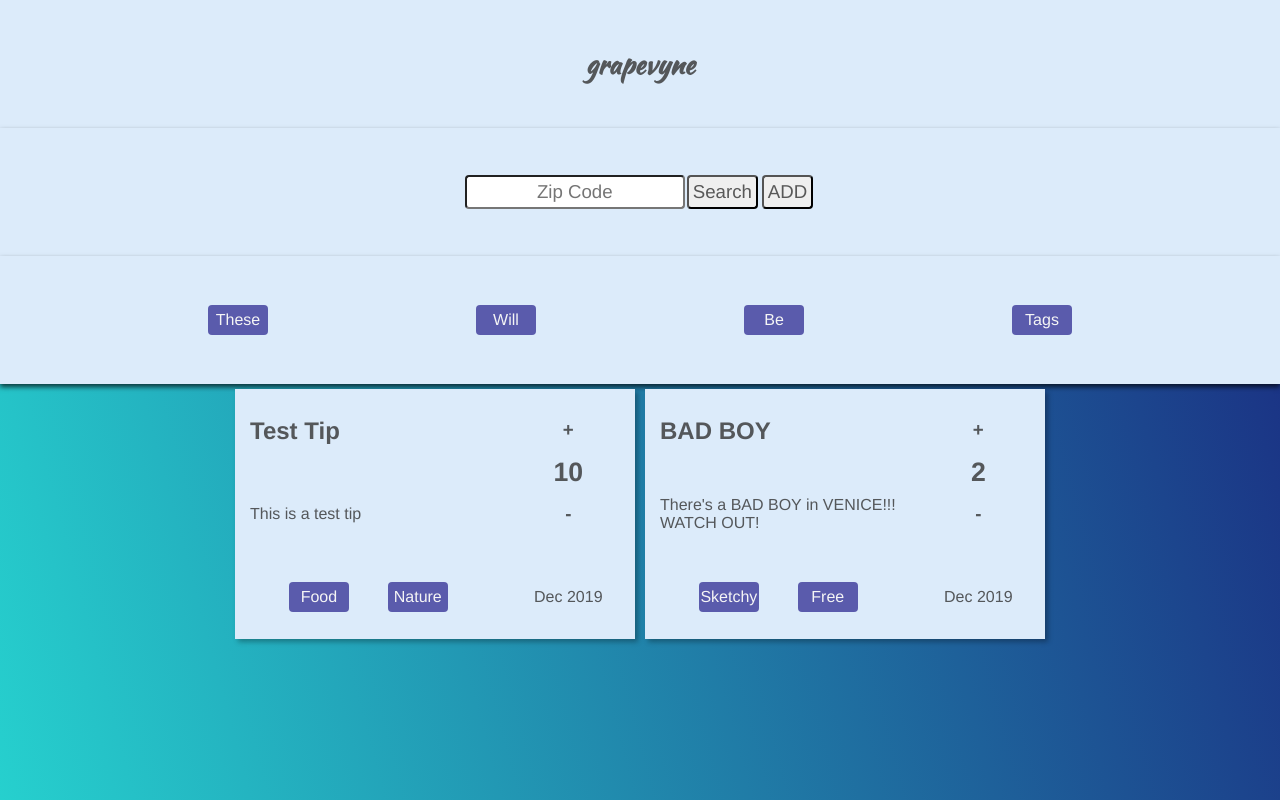
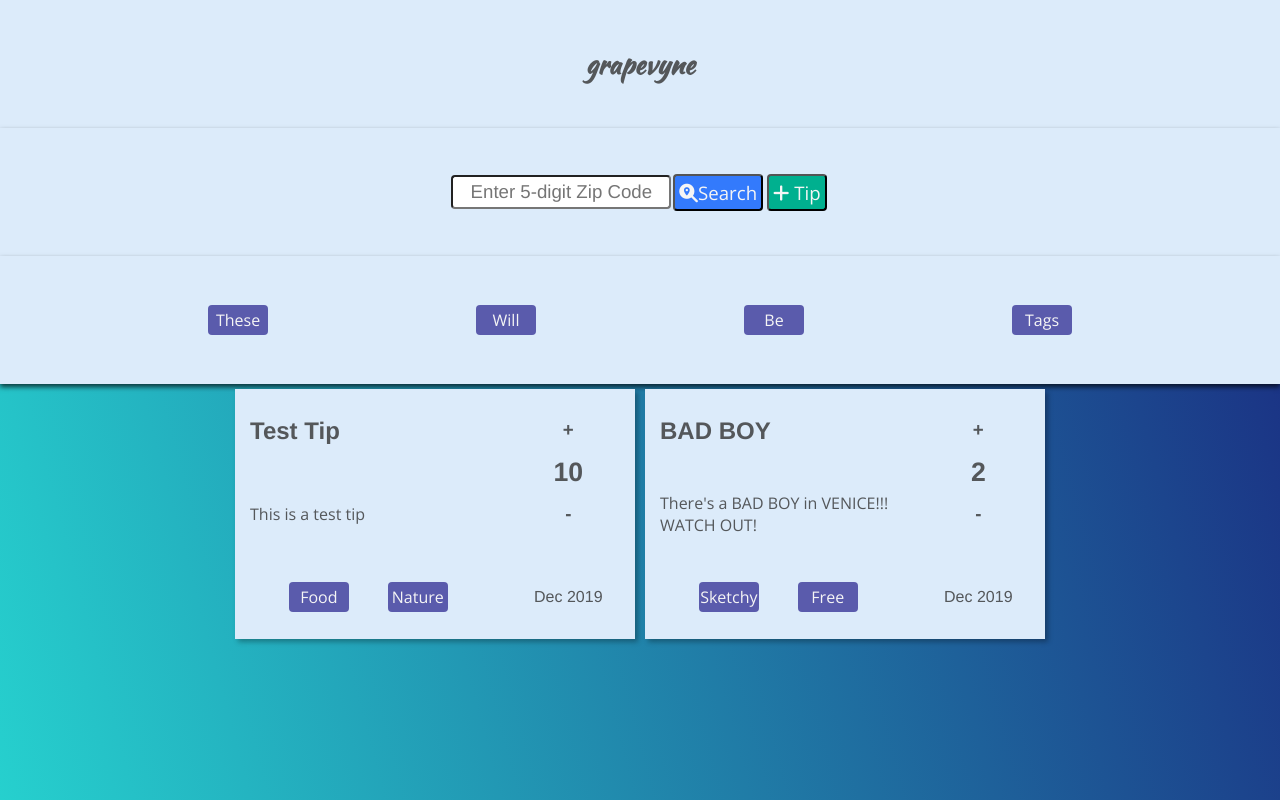
Before and after one commit to grapevyne/Tiply, a React app: page / in a window 1280 px wide. Built offline with nearby package versions, Linux system fonts and the light colour scheme.

Commit message:
Added Google fonts, Fontawesome, and more styling for icons

```diff
--- a/assets/styles.css
+++ b/assets/styles.css
@@ -1,4 +1,4 @@
-@import url('https://fonts.googleapis.com/css?family=Kaushan+Script&display=swap');
+@import url('https://fonts.googleapis.com/css?family=Kaushan+Script|Open+Sans&display=swap');
 * {
     margin: 0;
     padding: 0;
@@ -51,6 +51,7 @@ html, body, #root {
     align-items: center;
     cursor: pointer;
     border-radius: 4px;
+    font-family: 'Open Sans', sans-serif;
 }
 
 #tips-container {
@@ -58,7 +59,7 @@ html, body, #root {
     display: flex;
     flex-wrap: wrap;
 }
-
+/* tip card */
 .tip {
     margin: 5px;
     background: rgb(220,235,250,1);
@@ -69,6 +70,7 @@ html, body, #root {
     grid-template-columns: repeat(3, 1fr);
     box-shadow: 3px 3px 5px rgba(0,0,0,.3);
 }
+/* tip header h2 */
 .tip-piece {
     width: 100%;
     height: 100%;
@@ -78,15 +80,17 @@ html, body, #root {
     justify-items: center;
     text-align: left;
 }
-
 .header {
     grid-area: 1 / 1 / 1 / span 2;
     justify-content: flex-start;
 }
+/* tip content */
 .blurb {
     grid-area: 2 / 1 / 2 / span 2;
     justify-content: flex-start;
+    font-family: 'Open Sans', sans-serif;
 }
+
 .tags {
     grid-area: 3 / 1 / 3 / span 2;
     justify-content: space-evenly;
@@ -127,4 +131,18 @@ h3 {
     font-size: 14pt;
     border-radius: 4px;
     margin: 2px;
+    font-family: 'Open Sans', sans-serif;
 }
+
+.search-button {
+    background-color: rgb(51, 122, 252);
+    padding: 4px;
+    color: whitesmoke;
+}
+.fas {
+    color: whitesmoke;
+}
+.add-button {
+    background-color: rgb(0, 176, 143);
+    color: whitesmoke;
+}
--- a/client/components/Search.jsx
+++ b/client/components/Search.jsx
@@ -3,9 +3,9 @@ import React, { Component } from 'react';
 const Search = (props) => (
 
   <div id="search" className="division">
-    <input type="text" placeholder="Zip Code" onChange={props.getZipCode} className="search-bar" />
-    <button type="button" onClick={props.getLocalTips} className="search-button">Search</button>
-    <button type="button" className="add-button">ADD</button>
+    <input type="text" placeholder="Enter 5-digit Zip Code" onChange={props.getZipCode} className="search-bar" />
+    <button type="button" onClick={props.getLocalTips} className="search-button"><i class="fas fa-search-location"></i>Search</button>
+    <button type="button" className="add-button"><i class="fas fa-plus"></i> Tip</button>
   </div>
 
 );
--- a/index.html
+++ b/index.html
@@ -5,6 +5,7 @@
     <meta charset="UTF-8">
     <meta name="viewport" content="width=device-width, initial-scale=1">
     <title>grapevyne</title>
+    <script src="https://kit.fontawesome.com/aefd0de101.js" crossorigin="anonymous"></script>
     <link rel="stylesheet" href="./assets/styles.css">
 </head>
 
```
